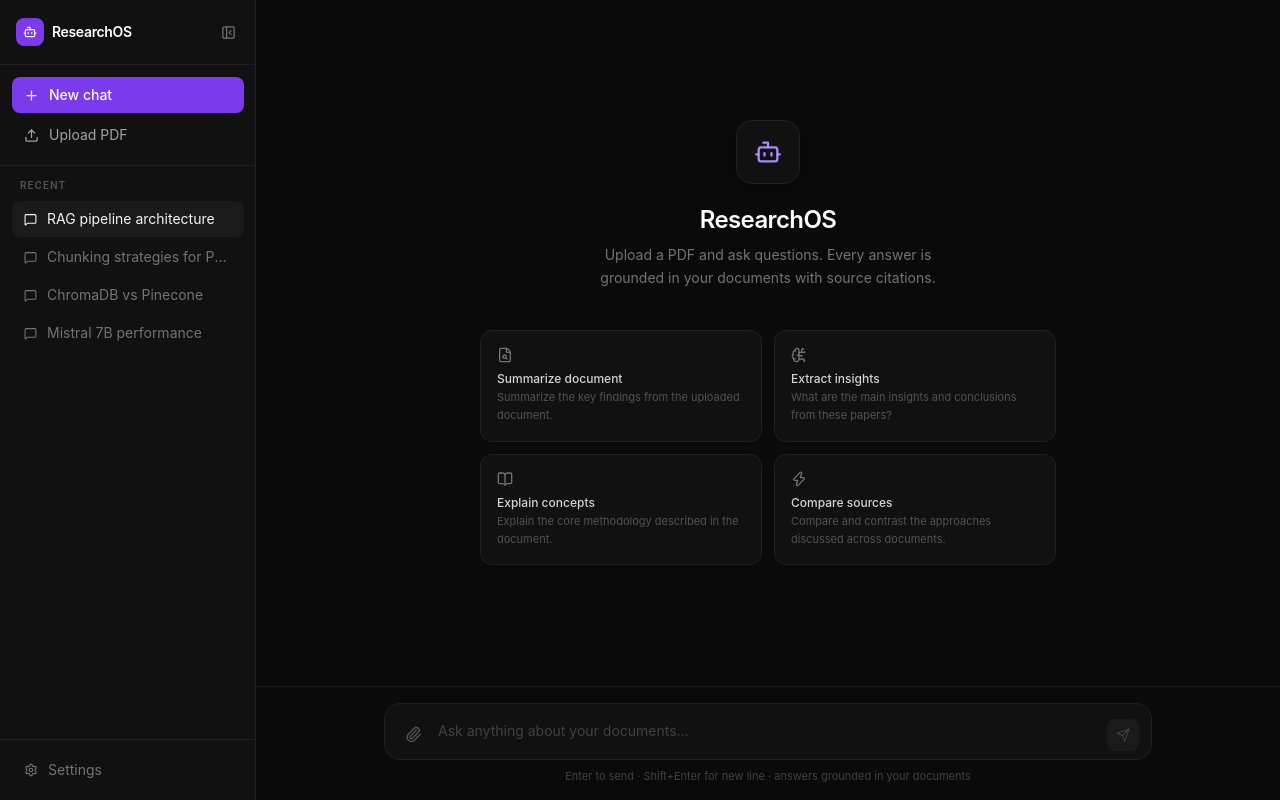
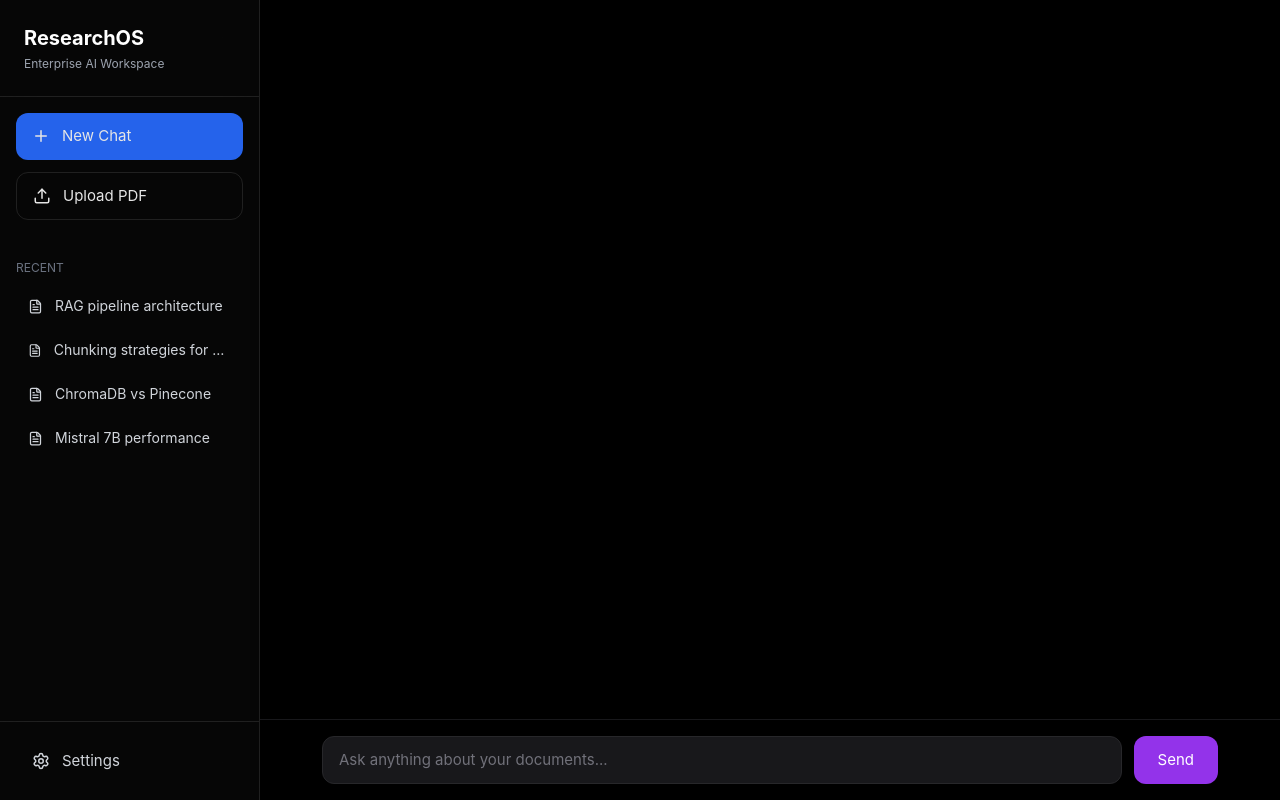
Before and after one commit to shreykalra22/researchos-frontend, a React (Vite) app: page / in a window 1280 px wide. Built offline with nearby package versions, Linux system fonts and the light colour scheme.

Commit message:
Phase 3J complete - Full RAG pipeline working

```diff
--- /dev/null
+++ b/src/components/ChatMessage.tsx
@@ -0,0 +1,91 @@
+import ReactMarkdown from "react-markdown";
+import remarkGfm from "remark-gfm";
+
+import { motion } from "framer-motion";
+
+interface Props {
+  role: "user" | "assistant";
+  content: string;
+}
+
+export default function ChatMessage({
+  role,
+  content,
+}: Props) {
+
+  const isUser = role === "user";
+
+  return (
+
+    <motion.div
+      initial={{
+        opacity: 0,
+        y: 10,
+      }}
+      animate={{
+        opacity: 1,
+        y: 0,
+      }}
+      transition={{
+        duration: 0.25,
+      }}
+      className={`
+        flex
+        w-full
+        ${isUser ? "justify-end" : "justify-start"}
+      `}
+    >
+
+      <div
+        className={`
+          max-w-3xl
+          px-5
+          py-4
+          rounded-3xl
+          shadow-lg
+          border
+          backdrop-blur-xl
+          transition-all
+
+          ${
+            isUser
+              ? `
+                bg-blue-600
+                border-blue-500
+                text-white
+              `
+              : `
+                bg-[#0f172a]
+                border-slate-800
+                text-slate-100
+              `
+          }
+        `}
+      >
+
+        <div
+          className="
+            prose
+            prose-invert
+            max-w-none
+            prose-p:leading-relaxed
+            prose-pre:bg-black/40
+            prose-pre:border
+            prose-pre:border-slate-700
+            prose-code:text-blue-300
+          "
+        >
+
+          <ReactMarkdown
+            remarkPlugins={[remarkGfm]}
+          >
+            {content}
+          </ReactMarkdown>
+
+        </div>
+
+      </div>
+
+    </motion.div>
+  );
+}
--- a/src/components/Sidebar.tsx
+++ b/src/components/Sidebar.tsx
@@ -1,105 +1,251 @@
 import {
-  PanelLeftClose,
-  PanelLeftOpen,
   Plus,
   Upload,
-  MessageSquare,
+  FileText,
   Settings,
-  Bot,
 } from "lucide-react";
 
-interface SidebarProps {
-  open: boolean;
-  onToggle: () => void;
+import { uploadPDF } from "../services/uploadApi";
+
+export default function Sidebar() {
+
+  const handleUpload = async (
+    event: React.ChangeEvent<HTMLInputElement>
+  ) => {
+
+    const file =
+      event.target.files?.[0];
+
+    if (!file) return;
+
+    try {
+
+      alert(
+        "Uploading PDF..."
+      );
+
+      const result =
+        await uploadPDF(file);
+
+      console.log(result);
+
+      alert(
+        "PDF uploaded successfully!"
+      );
+
+    } catch (error) {
+
+      console.error(error);
+
+      alert(
+        "Upload failed."
+      );
+
     }
 
-const mockConversations = [
-  { id: "1", title: "RAG pipeline architecture" },
-  { id: "2", title: "Chunking strategies for PDFs" },
-  { id: "3", title: "ChromaDB vs Pinecone" },
-  { id: "4", title: "Mistral 7B performance" },
-];
+  };
 
-export default function Sidebar({ open, onToggle }: SidebarProps) {
   return (
-    <>
-      {/* Sidebar panel */}
+
     <aside
-        style={{ width: open ? "256px" : "0px" }}
-        className="flex-shrink-0 h-screen overflow-hidden transition-all duration-200 bg-[#111111] border-r border-[#1f1f1f] flex flex-col"
+      className="
+        w-[260px]
+        border-r
+        border-white/10
+        bg-black/30
+        backdrop-blur-xl
+        flex
+        flex-col
+        justify-between
+      "
     >
-        <div className="flex flex-col h-full w-[256px]">
-          {/* Logo + collapse */}
-          <div className="flex items-center justify-between px-4 py-[18px] border-b border-[#1f1f1f]">
-            <div className="flex items-center gap-2">
-              <div className="w-7 h-7 rounded-lg bg-violet-600 flex items-center justify-center">
-                <Bot size={14} className="text-white" />
-              </div>
-              <span className="font-semibold text-sm text-white tracking-tight">
+
+      {/* TOP */}
+
+      <div>
+
+        {/* LOGO */}
+
+        <div
+          className="
+            px-6
+            py-6
+            border-b
+            border-white/10
+          "
+        >
+
+          <h1
+            className="
+              text-xl
+              font-bold
+              text-white
+            "
+          >
             ResearchOS
-              </span>
-            </div>
-            <button
-              onClick={onToggle}
-              className="text-neutral-500 hover:text-neutral-100 transition-colors p-1 rounded-md hover:bg-[#1f1f1f]"
+          </h1>
+
+          <p
+            className="
+              text-xs
+              text-gray-400
+              mt-1
+            "
           >
-              <PanelLeftClose size={15} />
-            </button>
+            Enterprise AI Workspace
+          </p>
+
         </div>
 
-          {/* Actions */}
-          <div className="px-3 py-3 space-y-1 border-b border-[#1f1f1f]">
-            <button className="w-full flex items-center gap-2.5 px-3 py-2 rounded-lg bg-violet-600 hover:bg-violet-500 text-white text-sm font-medium transition-colors">
-              <Plus size={15} />
-              New chat
+        {/* ACTIONS */}
+
+        <div className="p-4 space-y-3">
+
+          <button
+            className="
+              w-full
+              flex
+              items-center
+              gap-3
+              px-4
+              py-3
+              rounded-xl
+              bg-blue-600
+              hover:bg-blue-500
+              transition-all
+            "
+          >
+
+            <Plus size={18} />
+
+            New Chat
+
           </button>
-            <button className="w-full flex items-center gap-2.5 px-3 py-2 rounded-lg text-neutral-400 hover:text-neutral-100 hover:bg-[#1a1a1a] text-sm transition-colors">
-              <Upload size={15} />
+
+          {/* UPLOAD */}
+
+          <label
+            className="
+              w-full
+              flex
+              items-center
+              gap-3
+              px-4
+              py-3
+              rounded-xl
+              border
+              border-white/10
+              hover:bg-white/5
+              transition-all
+              cursor-pointer
+            "
+          >
+
+            <Upload size={18} />
+
             Upload PDF
-            </button>
+
+            <input
+              type="file"
+              accept=".pdf"
+              className="hidden"
+              onChange={handleUpload}
+            />
+
+          </label>
+
         </div>
 
-          {/* Conversations */}
-          <div className="flex-1 overflow-y-auto px-3 py-3">
-            <p className="text-[10px] font-semibold text-neutral-600 uppercase tracking-widest px-2 mb-2">
+        {/* RECENT */}
+
+        <div className="px-4 mt-6">
+
+          <p
+            className="
+              text-xs
+              uppercase
+              text-gray-500
+              mb-3
+            "
+          >
             Recent
           </p>
-            <div className="space-y-0.5">
-              {mockConversations.map((c, i) => (
+
+          <div className="space-y-2">
+
+            {[
+              "RAG pipeline architecture",
+              "Chunking strategies for PDFs",
+              "ChromaDB vs Pinecone",
+              "Mistral 7B performance",
+            ].map((item) => (
+
               <button
-                  key={c.id}
-                  className={`w-full flex items-center gap-2.5 px-3 py-2 rounded-lg text-sm transition-colors text-left ${
-                    i === 0
-                      ? "bg-[#1a1a1a] text-neutral-100"
-                      : "text-neutral-500 hover:text-neutral-200 hover:bg-[#161616]"
-                  }`}
+                key={item}
+                className="
+                  w-full
+                  flex
+                  items-center
+                  gap-3
+                  px-3
+                  py-2
+                  rounded-lg
+                  hover:bg-white/5
+                  text-sm
+                  text-gray-300
+                  transition-all
+                "
               >
-                  <MessageSquare size={13} className="flex-shrink-0" />
-                  <span className="truncate">{c.title}</span>
+
+                <FileText size={15} />
+
+                <span className="truncate">
+                  {item}
+                </span>
+
               </button>
+
             ))}
-            </div>
+
           </div>
 
-          {/* Footer */}
-          <div className="px-3 py-3 border-t border-[#1f1f1f]">
-            <button className="w-full flex items-center gap-2.5 px-3 py-2 rounded-lg text-neutral-500 hover:text-neutral-200 hover:bg-[#1a1a1a] text-sm transition-colors">
-              <Settings size={14} />
+        </div>
+
+      </div>
+
+      {/* BOTTOM */}
+
+      <div
+        className="
+          p-4
+          border-t
+          border-white/10
+        "
+      >
+
+        <button
+          className="
+            w-full
+            flex
+            items-center
+            gap-3
+            px-4
+            py-3
+            rounded-xl
+            hover:bg-white/5
+            transition-all
+            text-gray-300
+          "
+        >
+
+          <Settings size={18} />
+
           Settings
+
         </button>
+
       </div>
-        </div>
+
     </aside>
-
-      {/* Floating toggle when sidebar is closed */}
-      {!open && (
-        <button
-          onClick={onToggle}
-          className="fixed top-4 left-4 z-50 p-2 rounded-lg bg-[#111111] border border-[#1f1f1f] text-neutral-400 hover:text-neutral-100 transition-colors"
-        >
-          <PanelLeftOpen size={15} />
-        </button>
-      )}
-    </>
   );
 }
--- a/src/pages/ChatPage.tsx
+++ b/src/pages/ChatPage.tsx
@@ -1,9 +1,12 @@
-import { useState, useRef, useEffect } from "react";
-import EmptyState from "../components/EmptyState";
-import ChatWindow from "../components/ChatWindow";
-import ChatInput from "../components/ChatInput";
+import {
+  useEffect,
+  useRef,
+  useState,
+} from "react";
 
-export interface Message {
+import { askQuestion } from "../services/chatApi";
+
+interface Message {
   id: string;
   role: "user" | "assistant";
   content: string;
@@ -11,58 +14,276 @@ export interface Message {
 }
 
 export default function ChatPage() {
+
   const [messages, setMessages] = useState<Message[]>([]);
+
   const [input, setInput] = useState("");
+
   const [loading, setLoading] = useState(false);
 
+  const messagesEndRef =
+    useRef<HTMLDivElement | null>(null);
+
+  // ====================================================
+  // AUTO SCROLL
+  // ====================================================
+
+  useEffect(() => {
+
+    messagesEndRef.current?.scrollIntoView({
+      behavior: "smooth",
+    });
+
+  }, [messages, loading]);
+
+  // ====================================================
+  // SEND MESSAGE
+  // ====================================================
+
   const handleSend = async () => {
-    const text = input.trim();
-    if (!text || loading) return;
-    setInput("");
+
+    if (!input.trim() || loading) return;
 
     const userMsg: Message = {
       id: crypto.randomUUID(),
       role: "user",
-      content: text,
+      content: input,
       timestamp: new Date(),
     };
-    setMessages((prev) => [...prev, userMsg]);
+
+    setMessages((prev) => [
+      ...prev,
+      userMsg,
+    ]);
+
+    const currentInput = input;
+
+    setInput("");
+
     setLoading(true);
 
-    // Simulate response — replace with real API call
-    setTimeout(() => {
+    try {
+
+      const response = await askQuestion({
+        query: currentInput,
+        session_id: "research-session",
+      });
+
       const assistantMsg: Message = {
         id: crypto.randomUUID(),
         role: "assistant",
-        content:
-          "I found relevant information in your documents. Based on the retrieved context, here is a grounded answer with citations from the indexed PDFs. This demonstrates the full-width layout working correctly across the entire viewport.",
+        content: response.answer,
         timestamp: new Date(),
       };
-      setMessages((prev) => [...prev, assistantMsg]);
+
+      setMessages((prev) => [
+        ...prev,
+        assistantMsg,
+      ]);
+
+    } catch (error) {
+
+      console.error(error);
+
+      const errorMsg: Message = {
+        id: crypto.randomUUID(),
+        role: "assistant",
+        content:
+          "Failed to connect to backend.",
+        timestamp: new Date(),
+      };
+
+      setMessages((prev) => [
+        ...prev,
+        errorMsg,
+      ]);
+
+    } finally {
+
       setLoading(false);
-    }, 1200);
+
+    }
+
   };
 
+  // ====================================================
+  // UI
+  // ====================================================
+
   return (
-    <div className="flex flex-col w-full h-full min-w-0 overflow-hidden">
-      {/* Scrollable message area */}
-      <div className="flex-1 overflow-y-auto min-h-0 w-full">
-        {messages.length === 0 ? (
-          <EmptyState onPromptClick={(p) => { setInput(p); }} />
-        ) : (
-          <ChatWindow messages={messages} loading={loading} />
-        )}
+
+    <div
+      className="
+        flex
+        flex-col
+        h-screen
+        bg-black
+        text-white
+      "
+    >
+
+      {/* CHAT AREA */}
+
+      <div
+        className="
+          flex-1
+          overflow-y-auto
+          px-6
+          py-10
+        "
+      >
+
+        <div
+          className="
+            max-w-4xl
+            mx-auto
+            space-y-8
+          "
+        >
+
+          {messages.map((message) => (
+
+            <div
+              key={message.id}
+              className={`
+                flex
+                ${message.role === "user"
+                  ? "justify-end"
+                  : "justify-start"}
+              `}
+            >
+
+              <div
+                className={`
+                  max-w-2xl
+                  rounded-2xl
+                  px-5
+                  py-4
+                  text-sm
+                  leading-7
+                  border
+                  whitespace-pre-wrap
+
+                  ${message.role === "user"
+                    ? `
+                      bg-purple-600
+                      border-purple-500
+                      text-white
+                    `
+                    : `
+                      bg-zinc-900
+                      border-zinc-800
+                      text-zinc-200
+                    `
+                  }
+                `}
+              >
+
+                {message.content}
+
+              </div>
+
+            </div>
+
+          ))}
+
+          {loading && (
+
+            <div className="flex justify-start">
+
+              <div
+                className="
+                  bg-zinc-900
+                  border
+                  border-zinc-800
+                  rounded-2xl
+                  px-5
+                  py-4
+                  text-zinc-400
+                  text-sm
+                "
+              >
+                Thinking...
+              </div>
+
+            </div>
+
+          )}
+
+          {/* AUTO SCROLL TARGET */}
+
+          <div ref={messagesEndRef} />
+
+        </div>
+
       </div>
 
-      {/* Pinned input */}
-      <div className="flex-shrink-0 w-full border-t border-[#1a1a1a] bg-[#0a0a0a]">
-        <ChatInput
-          value={input}
-          onChange={setInput}
-          onSubmit={handleSend}
-          loading={loading}
-        />
+      {/* INPUT */}
+
+      <div
+        className="
+          border-t
+          border-zinc-900
+          p-4
+          bg-black
+        "
+      >
+
+        <div
+          className="
+            max-w-4xl
+            mx-auto
+            flex
+            gap-3
+          "
+        >
+
+          <input
+            type="text"
+            value={input}
+            onChange={(e) =>
+              setInput(e.target.value)
+            }
+            onKeyDown={(e) => {
+              if (e.key === "Enter") {
+                handleSend();
+              }
+            }}
+            placeholder="Ask anything about your documents..."
+            className="
+              flex-1
+              bg-zinc-900
+              border
+              border-zinc-800
+              rounded-xl
+              px-4
+              py-3
+              outline-none
+              text-white
+              placeholder:text-zinc-500
+            "
+          />
+
+          <button
+            onClick={handleSend}
+            disabled={loading}
+            className="
+              px-6
+              rounded-xl
+              bg-purple-600
+              hover:bg-purple-500
+              transition
+              text-white
+              disabled:opacity-50
+            "
+          >
+            Send
+          </button>
+
+        </div>
+
       </div>
+
     </div>
   );
 }
--- /dev/null
+++ b/src/services/uploadApi.ts
@@ -0,0 +1,26 @@
+import axios from "axios";
+
+const API_BASE_URL =
+  "http://127.0.0.1:8000/api/v1";
+
+export async function uploadPDF(
+  file: File
+) {
+
+  const formData = new FormData();
+
+  formData.append("file", file);
+
+  const response = await axios.post(
+    `${API_BASE_URL}/upload`,
+    formData,
+    {
+      headers: {
+        "Content-Type":
+          "multipart/form-data",
+      },
+    }
+  );
+
+  return response.data;
+}
```
Lines whose indentation alone changed are shown as unchanged.
